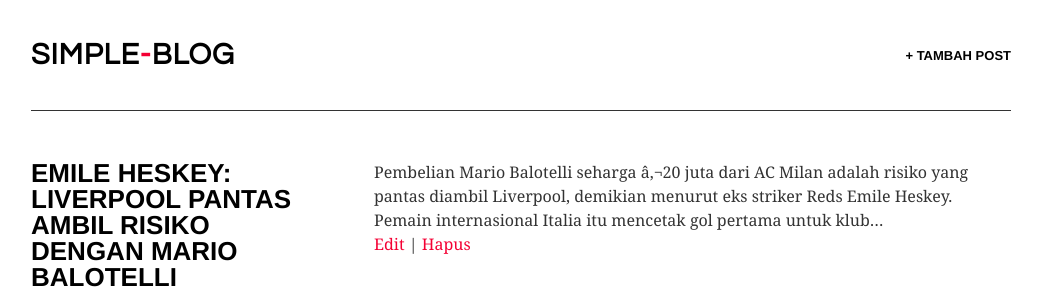
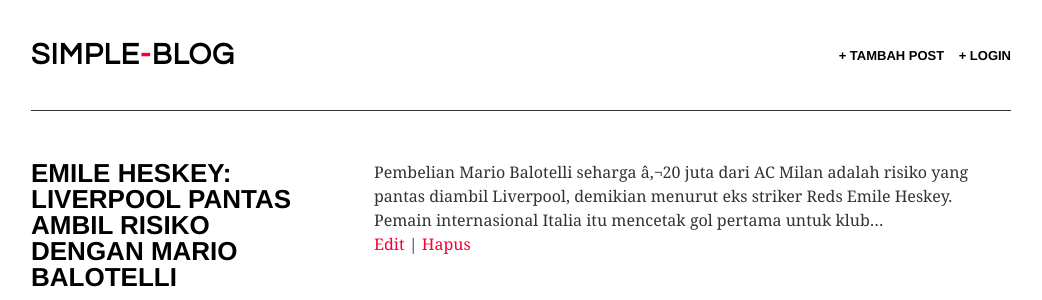
Before and after one commit to tegarajipangestu/secure-blog, a PHP site: page / in a window 1280 px wide. Shown: the top 300 px of the page, without its empty margins (119-1161 px from the left). Run offline with PHP 8.4, Linux system fonts and the light colour scheme; data comes from the database, SQL or seed files in the repository; data that the repository does not hold is empty.

Commit message:
Adding login button

```diff
--- a/code/index.php
+++ b/code/index.php
@@ -43,6 +43,7 @@
     <a style="border:none;" id="logo" href="index.php"><h1>Simple<span>-</span>Blog</h1></a>
     <ul class="nav-primary">
         <li><a href="new_post.php">+ Tambah Post</a></li>
+	<li><a href="#">+ Login</a></li>
     </ul>
 </nav>
 
```
